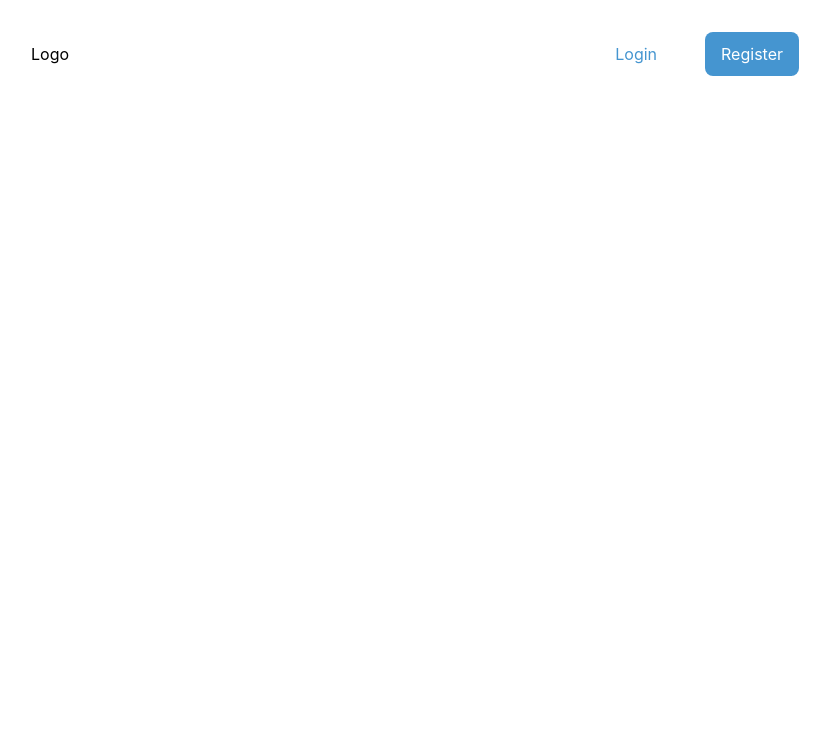
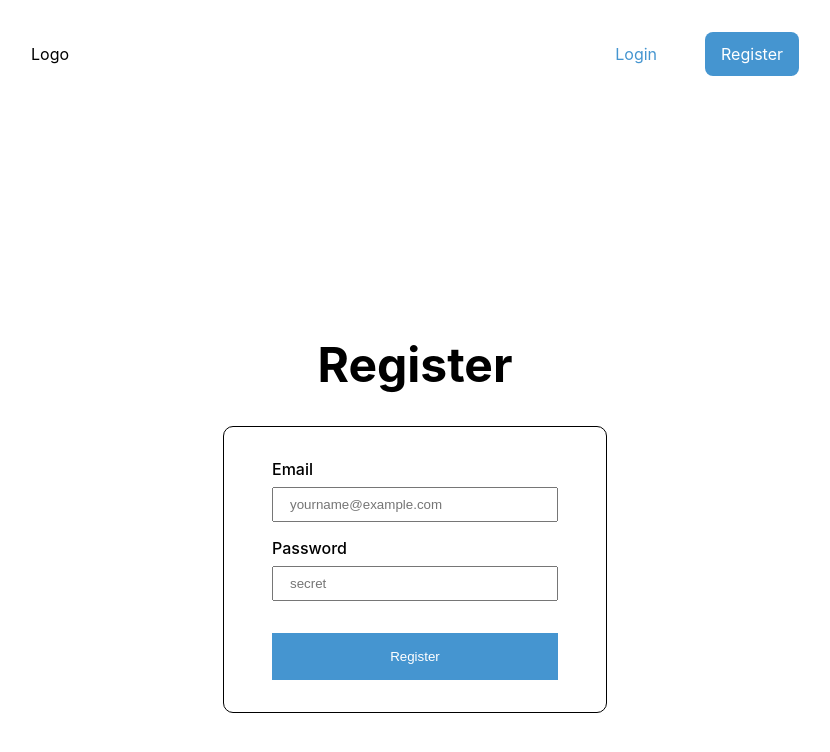
Before and after one commit to EthanChenYen-Peng/showwcase-portal, a Next.js app: page /register in a window 1280 px wide. Shown: the top 752 px of the page, without its empty margins (225-1055 px from the left). Built offline with nearby package versions, Linux system fonts and the light colour scheme.

Commit message:
add AuthForm component

```diff
--- /dev/null
+++ b/src/components/auth/AuthForm.tsx
@@ -0,0 +1,78 @@
+import styled from 'styled-components'
+import { space, SpaceProps, typography, TypographyProps } from 'styled-system'
+
+function AuthForm() {
+  return (
+    <Container>
+      <Header fontSize="3rem" my="2rem">
+        Register
+      </Header>
+      <Form>
+        <FormGroup>
+          <Label fontWeight="500" htmlFor="email">
+            Email
+          </Label>
+          <Input type="text" placeholder="yourname@example.com" />
+        </FormGroup>
+        <FormGroup>
+          <Label fontWeight="500" htmlFor="password">
+            Password
+          </Label>
+          <Input type="password" placeholder="secret" />
+        </FormGroup>
+        <SubmitBtn>Register</SubmitBtn>
+      </Form>
+    </Container>
+  )
+}
+
+export default AuthForm
+
+const SubmitBtn = styled.button`
+  padding: 1rem;
+  border: none;
+  color: white;
+  background-color: ${({ theme }) => theme.colors.accent};
+  transition: background-color 0.2s;
+  cursor: pointer;
+  margin-top: 1rem;
+  &:hover {
+    background-color: ${({ theme }) => theme.colors.accentDark};
+  }
+`
+
+const Header = styled.h1<TypographyProps | SpaceProps>`
+  ${typography}
+  ${space}
+`
+
+const FormGroup = styled.div`
+  display: flex;
+  flex-direction: column;
+  gap: 0.5rem;
+`
+
+const Input = styled.input`
+  padding: 0.5rem 1rem;
+`
+
+const Label = styled.label<TypographyProps>`
+  ${typography}
+`
+
+const Form = styled.form`
+  border-radius: 10px;
+  border: 1px solid black;
+  width: 30%;
+  padding: 2rem 3rem;
+  display: flex;
+  flex-direction: column;
+  gap: 1rem;
+`
+const Container = styled.div`
+  height: 100%;
+  display: flex;
+  justify-content: center;
+  align-items: center;
+  flex-direction: column;
+`
--- a/src/config/globalstyles.ts
+++ b/src/config/globalstyles.ts
@@ -14,6 +14,10 @@ html, body {
   background-color: ${({ theme }) => theme.colors.primary};
 }
 
+#__next {
+  height: 100%;
+}
+
 a {
   text-decoration: none;
 }
--- a/src/config/theme.ts
+++ b/src/config/theme.ts
@@ -4,7 +4,9 @@ const theme: DefaultTheme = {
   colors: {
     dark: '#181818',
     accent: '#4595D0',
+    accentDark: '#0074d9',
     primary: '#fff',
+    ligthgray: '#e8e8e8',
   },
 }
 
--- a/src/pages/register.tsx
+++ b/src/pages/register.tsx
@@ -1,9 +1,11 @@
 import PublicHeader from '@/components/layout/PublicHeader'
+import AuthForm from '@/components/auth/AuthForm'
 
 export default function Register() {
   return (
     <>
       <PublicHeader />
+      <AuthForm />
     </>
   )
 }
--- a/styled.d.ts
+++ b/styled.d.ts
@@ -6,6 +6,8 @@ declare module 'styled-components' {
       dark: string
       accent: string
       primary: string
+      ligthgray: string
+      accentDark: string
     }
   }
 }
```
